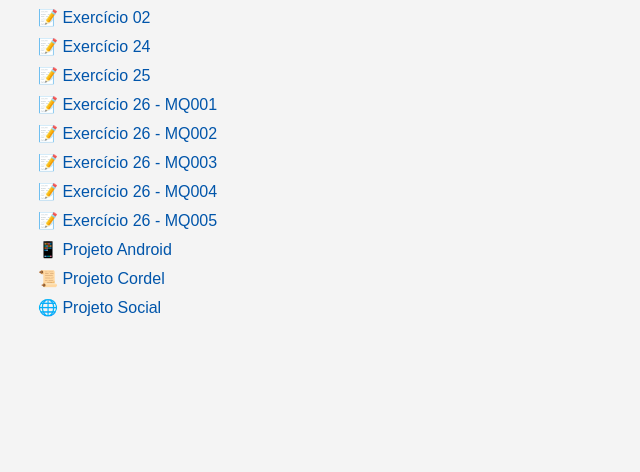
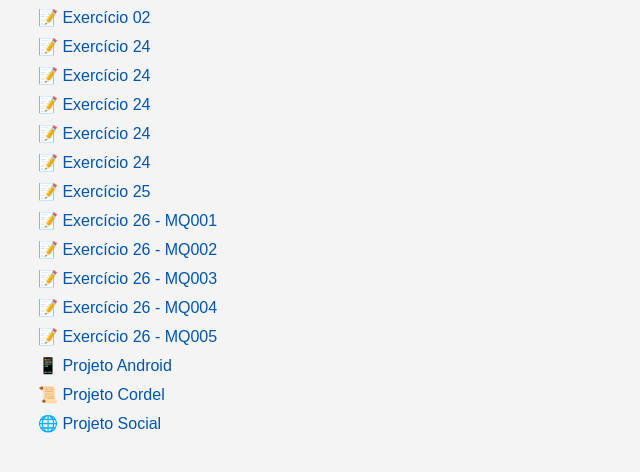
Before and after one commit to YgorCRVG/html-css-guanabaraa, a plain HTML site: page index.html in a window 1280 px wide. Shown: the part 140-612 px from the top of the page, without its empty margins (0-640 px from the left). Drawn offline with Linux system fonts and the light colour scheme.

Commit message:
fazendo alterações de pastas

```diff
--- a/index.html
+++ b/index.html
@@ -32,8 +32,12 @@
   <h1>📁 Meus Exercícios e Projetos</h1>
   <ul>
     <li><a href="exercicios/ex-01/index.html">📝 Exercício 01</a></li>
-    <li><a href="exercicios/ex-02/index.html">📝 Exercício 02</a></li>
-    <li><a href="exercicios/ex-24/index.html">📝 Exercício 24</a></li>
+    <li><a href="exercicios/ex-02/caixa01.html">📝 Exercício 02</a></li>
+    <li><a href="exercicios/ex-24/iframe001.html">📝 Exercício 24</a></li>
+    <li><a href="exercicios/ex-24/iframe002.html">📝 Exercício 24</a></li>
+    <li><a href="exercicios/ex-24/iframe003.html">📝 Exercício 24</a></li>
+    <li><a href="exercicios/ex-24/iframe004.html">📝 Exercício 24</a></li>
+    <li><a href="exercicios/ex-24/iframe005.html">📝 Exercício 24</a></li>
     <li><a href="exercicios/ex-25/index.html">📝 Exercício 25</a></li>
     <li><a href="exercicios/ex-26/mq001/index.html">📝 Exercício 26 - MQ001</a></li>
     <li><a href="exercicios/ex-26/mq002/index.html">📝 Exercício 26 - MQ002</a></li>
```
